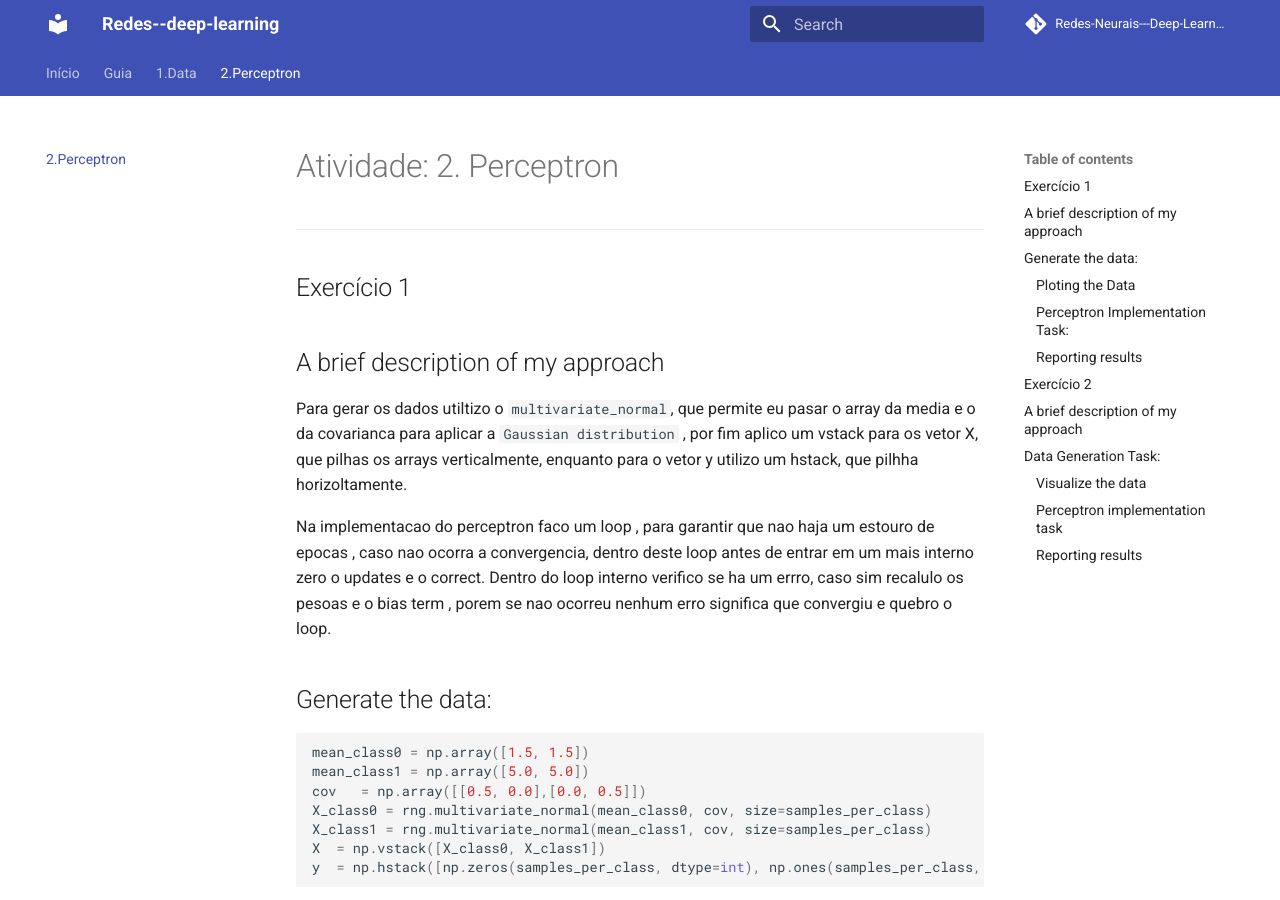
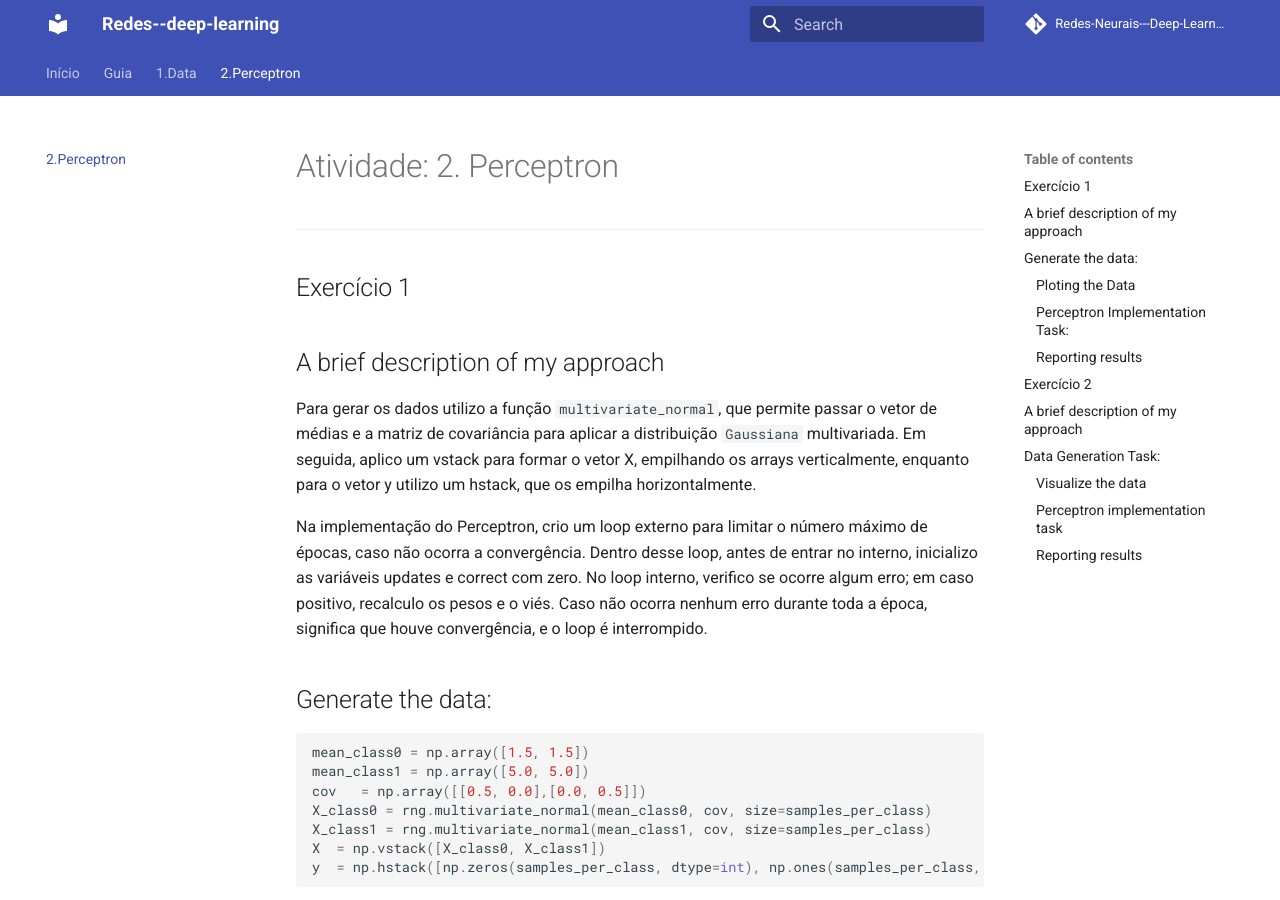
Before and after one commit to EduSelber/Redes-Neurais---Deep-Learning, an MkDocs documentation site: the page built from docs/perceptron.md, in a window 1280 px wide and 900 px high. Built offline with MkDocs 1.6.1 and Material for MkDocs 9.7.7, drawn with Linux system fonts in a browser that asks for light colours; comment, search, counter and statistics services are not loaded.

Commit message:
Correcao de ortografia

```diff
--- a/docs/perceptron.md
+++ b/docs/perceptron.md
@@ -4,9 +4,9 @@
 ## Exercício 1
 ## A brief description of my approach
 
-Para gerar os dados utiltizo o `multivariate_normal`, que permite eu pasar o array da media e o da covarianca para aplicar a `Gaussian distribution` , por fim aplico um vstack para os vetor X, que pilhas os arrays verticalmente, enquanto para o vetor y utilizo um hstack, que pilhha horizoltamente.
+Para gerar os dados utilizo a função `multivariate_normal`, que permite passar o vetor de médias e a matriz de covariância para aplicar a distribuição `Gaussiana` multivariada. Em seguida, aplico um vstack para formar o vetor X, empilhando os arrays verticalmente, enquanto para o vetor y utilizo um hstack, que os empilha horizontalmente.
 
-Na implementacao do perceptron faco um loop , para garantir que nao haja um estouro de epocas , caso nao ocorra a convergencia, dentro deste loop antes de entrar em um mais interno zero o updates e o correct. Dentro do loop interno verifico se ha um errro, caso sim recalulo os pesoas e o bias term , porem se nao ocorreu nenhum erro significa que convergiu e quebro o loop.
+Na implementação do Perceptron, crio um loop externo para limitar o número máximo de épocas, caso não ocorra a convergência. Dentro desse loop, antes de entrar no interno, inicializo as variáveis updates e correct com zero. No loop interno, verifico se ocorre algum erro; em caso positivo, recalculo os pesos e o viés. Caso não ocorra nenhum erro durante toda a época, significa que houve convergência, e o loop é interrompido.
 
 ## Generate  the data:
 
```
